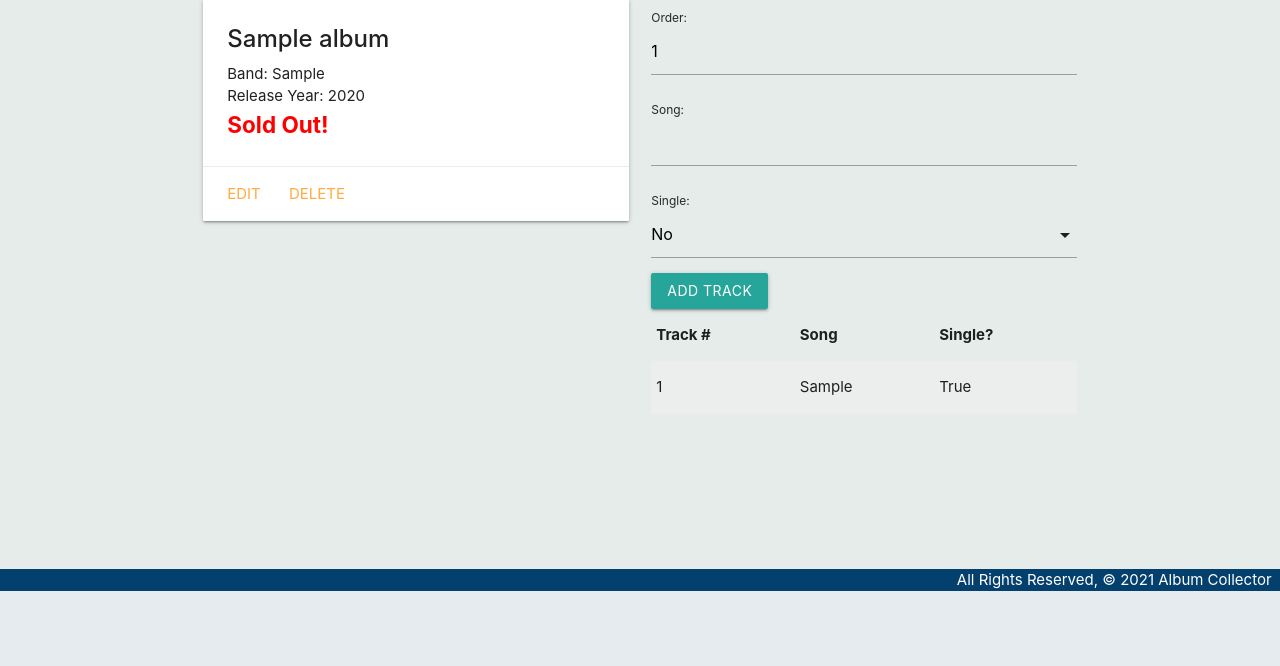
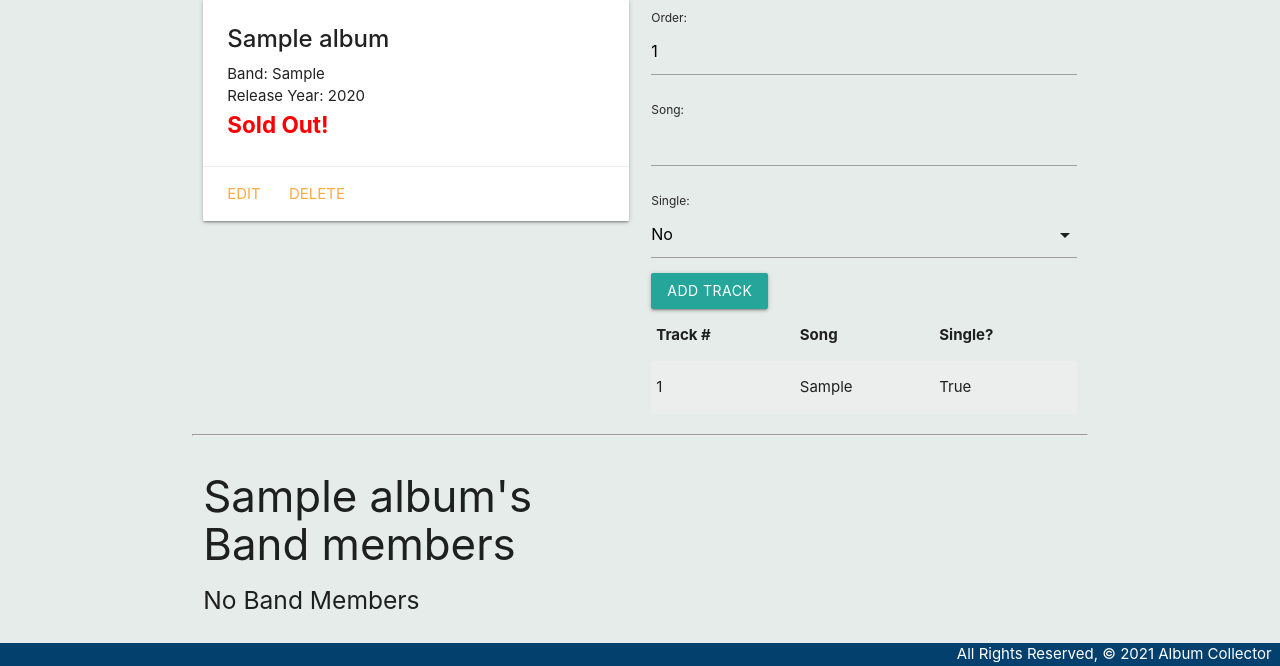
Before and after one commit to raromano92/Album-collector, a Django app: page /albums/1/ in a window 1280 px wide. Shown: the part 209-875 px from the top of the page. Before the commit the page ends 800 px from the top, so only its background shows below. Run offline with Django 4.2, Linux system fonts and the light colour scheme; tables that the repository leaves empty hold one stand-in row (values such as "Sample post").

Commit message:
Band member name and instrument now rendering on Album detail pg

```diff
--- a/main_app/admin.py
+++ b/main_app/admin.py
@@ -1,7 +1,8 @@
 from django.contrib import admin
 
 # Register your models here.
-from .models import Album, TrackList
+from .models import Album, TrackList, BandMember
 
 admin.site.register(Album)
 admin.site.register(TrackList)
+admin.site.register(BandMember)
--- a/main_app/models.py
+++ b/main_app/models.py
@@ -8,9 +8,12 @@
     (False,'No')
 )
 
-class BandMembers(models.Model):
-    name: models.CharField(max_length=100)
-    instrument: models.CharField(max_length=50)
+class BandMember(models.Model):
+    name = models.CharField(max_length=100, default="")
+    instrument = models.CharField(max_length=100, default="")
+
+    def __str__(self):
+        return self.name
 
 class Album(models.Model):
     title = models.CharField(max_length=100)
@@ -18,7 +21,8 @@
     releaseyear = models.IntegerField()
     price = models.IntegerField()
     # Add the M:M relationship
-    band_members = models.ManyToManyField(BandMembers)
+    band_members = models.ManyToManyField(BandMember)
+
 
     def __str__(self):
         return self.title
--- a/main_app/templates/albums/detail.html
+++ b/main_app/templates/albums/detail.html
@@ -46,6 +46,26 @@
   </div>
 </div>
 
+<hr>
+<div class="row">
+  <div class="col s6">
+    <h3>{{ album.title }}'s Band members</h3>
+    {% if album.band_members.count %}
+      {% for member in album.band_members.all %}
+        <div class="card">
+          <div class="card-content">
+            <span class="card-title">
+              <strong><span>{{ member.name }}</strong></span>
+              <span>{{ member.instrument }}</span>
+            </span>
+          </div>
+        </div>
+      {% endfor %}
+    {% else %}
+      <h5>No Band Members</h5>
+    {% endif %}
+  </div>
+
 <script>
   const selectEl = document.getElementById('id_single');
   M.FormSelect.init(selectEl);
--- a/main_app/urls.py
+++ b/main_app/urls.py
@@ -10,4 +10,5 @@
   path('albums/<int:pk>/update', views.AlbumUpdate.as_view(), name='albums_update'),
   path('albums/<int:pk>/delete', views.AlbumDelete.as_view(), name='albums_delete'),
   path('albums/<int:album_id>/add_track/', views.add_track, name='add_track'),
+  path('band_members/', views.MemberList.as_view(), name='bm_index'),
 ]
--- a/main_app/views.py
+++ b/main_app/views.py
@@ -3,9 +3,11 @@
 
 # Create your views here.
 from django.http import HttpResponse
-from .models import Album
+from .models import Album, BandMember
 from .forms import TrackListForm
 from django.views.generic.edit import CreateView, UpdateView, DeleteView
+from django.views.generic import ListView
+
 
 # Define the home view
 def home(request):
@@ -47,3 +49,6 @@
     new_track.album_id = album_id
     new_track.save()
   return redirect('detail', album_id=album_id)
+
+class MemberList(ListView):
+  model = BandMember
```
Also changed, not shown: main_app/migrations/0008_rename_bandmembers_bandmember.py (added), main_app/migrations/0009_bandmember_instrument_bandmember_name.py (added).
